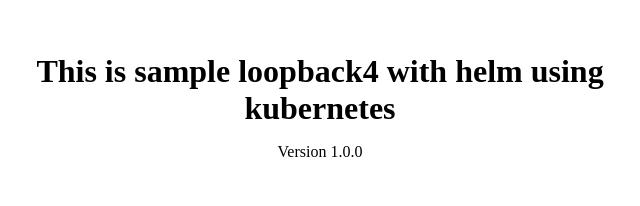
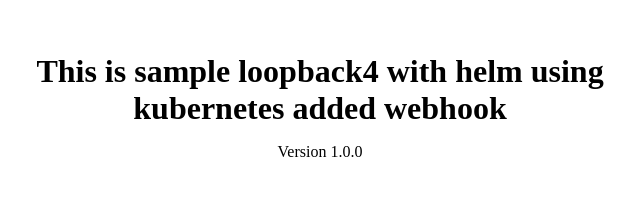
Before and after one commit to gaikwadamolraj/loopback4-nodejs, a website: page public/index.html in a window 1280 px wide. Shown: the part 239-445 px from the top of the page, without its empty margins (320-960 px from the left). Drawn offline with Linux system fonts and the light colour scheme.

Commit message:
Added webhook

```diff
--- a/public/index.html
+++ b/public/index.html
@@ -59,7 +59,7 @@
 
 <body>
   <div class="info">
-    <h1>This is sample loopback4 with helm using kubernetes</h1>
+    <h1>This is sample loopback4 with helm using kubernetes added webhook</h1>
     <p>Version 1.0.0</p>
 
     <h3>OpenAPI spec: <a href="/openapi.json">/openapi.json</a></h3>
```
